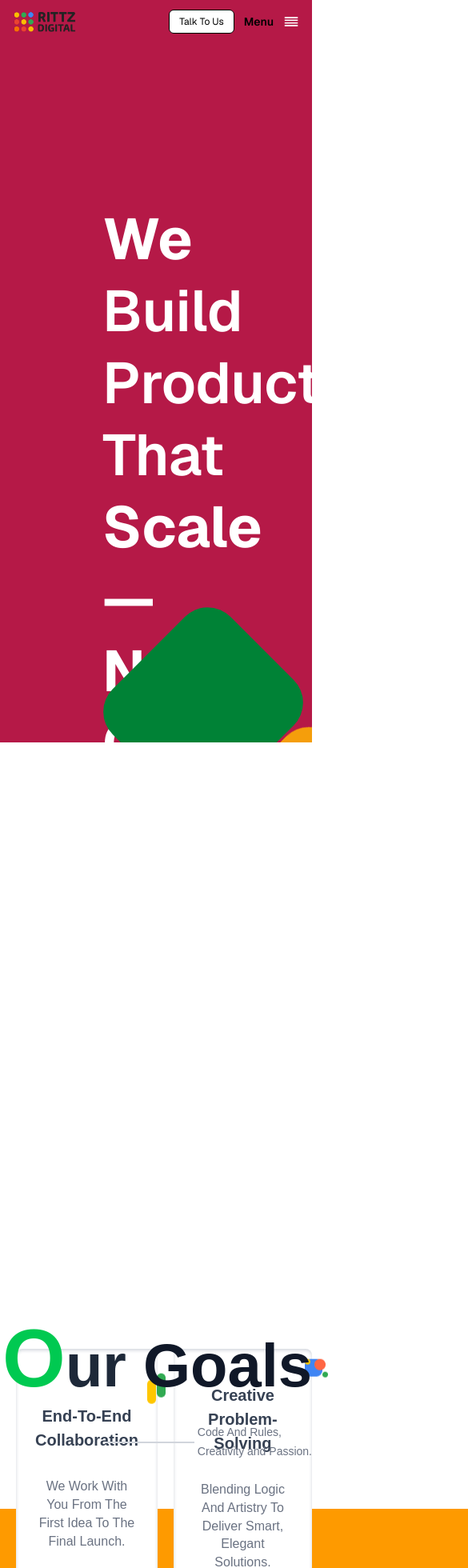
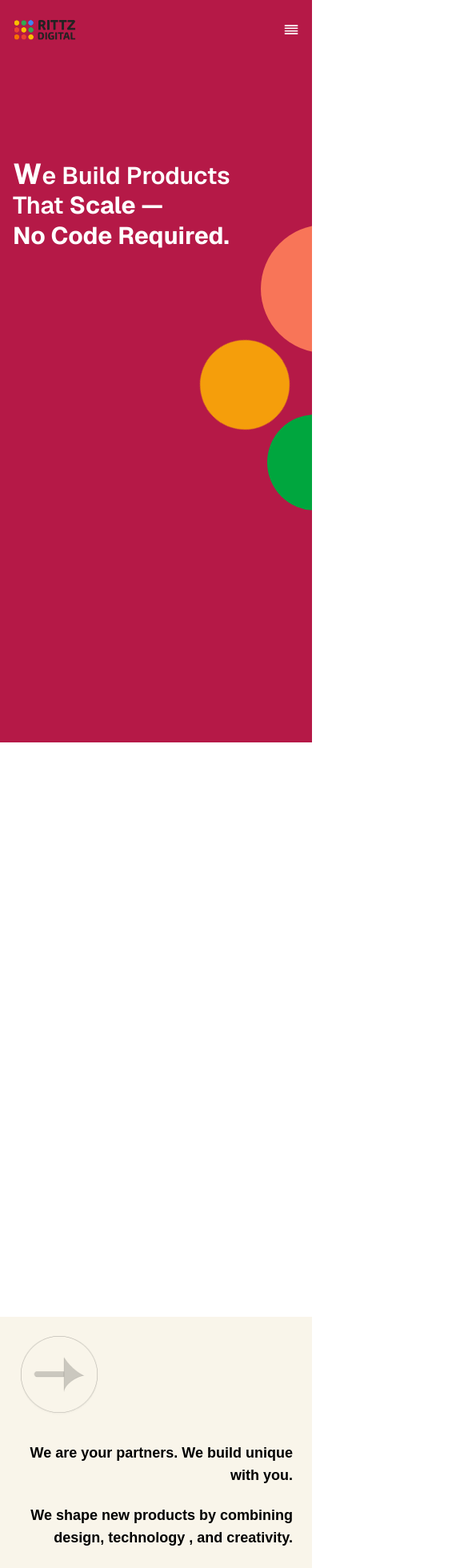
Before and after one commit to FaisalRittz/rittzdigital, a Next.js app: page / in a window 390 px wide. Shown: the top 1960 px of the page at 80% size, 585 px wide, since content can reach past the window. Built offline with nearby package versions, Linux system fonts and the light colour scheme.

Commit message:
Made it responsive

```diff
--- a/src/components/brand.js
+++ b/src/components/brand.js
@@ -8,7 +8,6 @@ gsap.registerPlugin(ScrollTrigger);
 export default function Brand() {
   const cubeRef = useRef(null);
   const heroRef = useRef(null);
-
   const textRef = useRef(null);
   const bottomTextRef = useRef(null);
   const imageRef = useRef(null);
--- a/src/components/footer.js
+++ b/src/components/footer.js
@@ -5,7 +5,7 @@ export default function Footer() {
         {/* Left Column */}
         <div>
           {/* Logo */}
-          <div className="flex items-center space-x-2 mb-6">
+          <div className="flex items-center justify-center sm:justify-normal space-x-2 mb-6">
             <img
               src="/assets/rittz_logo.png"
               alt="Logo"
@@ -14,7 +14,7 @@ export default function Footer() {
           </div>
 
           {/* Nav Links */}
-          <div className="flex flex-wrap gap-6 mb-6 text-sm sm:text-base">
+          <div className="flex flex-wrap gap-6 mb-6 text-sm sm:text-base justify-center sm:justify-normal">
             <a href="#" className="hover:text-orange-500">Home</a>
             <a href="#" className="hover:text-orange-500">Services</a>
             <a href="#" className="hover:text-orange-500">About</a>
--- a/src/components/header.js
+++ b/src/components/header.js
@@ -11,7 +11,7 @@ export default function Header() {
 
   return (
     <>
-      <header className="w-full px-4 sm:px-6 md:px-10 py-3 sm:py-4 md:py-5 flex items-center justify-between bg-transparent z-40">
+      <header className="w-full px-4 sm:px-6  md:px-10 py-3 pt-6 sm:py-4 md:py-5 flex items-center justify-between bg-transparent z-40">
         {/* Logo */}
         <div className="flex items-center">
           <img
@@ -25,7 +25,7 @@ export default function Header() {
         <div className="flex items-center gap-3 sm:gap-4 md:gap-6">
           <button
             onClick={handleContactClick}
-            className="px-3 sm:px-4 py-1.5 sm:py-2 text-xs sm:text-sm bg-white text-black border border-black rounded-md relative overflow-hidden group"
+            className="px-3 hidden sm:block sm:px-4 py-1.5 sm:py-2 text-xs sm:text-sm bg-white text-black border border-black rounded-md relative overflow-hidden group"
           >
             <span
               className="absolute bottom-0 left-0 w-0 h-0 bg-black rounded-full transition-all duration-300 ease-out group-hover:w-[60rem] group-hover:h-[60rem]"
@@ -36,11 +36,11 @@ export default function Header() {
             </span>
           </button>
 
-          <span className="text-sm sm:text-base md:text-lg font-semibold text-black">
+          <span className="text-sm hidden sm:block sm:text-base md:text-lg font-semibold text-black">
             Menu
           </span>
 
-          <div className="w-5 sm:w-6 h-5 sm:h-6">
+          <div className="w-5 sm:w-6 cursor-pointer h-5 sm:h-6">
             <img
               src="/assets/align-justify.png"
               alt="Menu Icon"
--- a/src/components/hero.js
+++ b/src/components/hero.js
@@ -96,9 +96,9 @@ export default function Hero() {
       >
         <Header />
 
-        <div className="absolute w-full mt-30">
-          <h1 className="text-7xl ml-[8rem] mt-[5rem] relative font-semibold leading-tight z-0">
-            <span className="text-white font-bold">We</span> Build Products
+        <div className="absolute w-full sm:mt-30 mt-10">
+          <h1 className="sm:text-7xl text-3xl sm:ml-[8rem]  ml-4 mt-24 sm:mt-[5rem] relative font-semibold leading-tight z-0">
+            <span className="font-bold text-4xl sm:text-8xl">W</span>e Build Products
             <br />
             That <span className="font-bold">Scale —</span>
             <br />
@@ -107,7 +107,7 @@ export default function Hero() {
 
           <div
             ref={cubeRef}
-            className="absolute w-[12rem] h-[12rem] -bottom-15 -right-23 rounded-[40px] rotate-45 transform-style-preserve-3d z-10"
+            className="absolute overflow-hidden w-[7rem] h-[7rem] -bottom-56 sm:w-[12rem] right-7 sm:h-[12rem] sm:-bottom-15 sm:-right-23 rounded-full rotate-45 transform-style-preserve-3d z-10"
             style={{ transformStyle: "preserve-3d" }}
           >
             <div
@@ -130,8 +130,8 @@ export default function Hero() {
             <Brand />
           </div>
 
-          <div className="absolute bg-blue-600 -bottom-55 right-12 w-[12rem] rotate-45 rounded-[40px] h-[13rem] z-0"></div>
-          <div className="absolute bg-green-700 bottom-19 right-10 w-[12rem] h-[13rem] rotate-45 rounded-[40px] z-0"></div>
+          <div className="absolute bg-green-600 -right-16 top-[26rem] sm:-bottom-55 sm:right-12 sm:w-[12rem] w-[7.5rem] rotate-45 rounded-full sm:h-[13rem] h-[7.5rem] z-0"></div>
+          <div className="absolute bg-[#F87558] -bottom-32 -right-24 sm:bottom-19 sm:right-10 w-[10rem] h-[10rem] sm:w-[12rem] sm:h-[12rem] rotate-45 rounded-full z-0"></div>
         </div>
       </main>
     </>
--- a/src/components/main.js
+++ b/src/components/main.js
@@ -11,7 +11,7 @@ export default function main() {
   return (
     <>
       <Hero/>
-      <Ourgoals/>
+      {/* <Ourgoals/>  */}
       <Products/>
       <Idea/>
       <Services/>
--- a/src/components/products.js
+++ b/src/components/products.js
@@ -2,47 +2,49 @@ import "../styles/globals.css";
 
 export default function Products() {
   return (
-    <div className="px-4 sm:px-8 md:px-12 lg:px-20 py-10">
-      <div className="bg-[#fefaf1] rounded-xl border p-6 sm:p-8 md:p-12 flex flex-col gap-10 items-center w-full max-w-[1300px] mx-auto">
+    <div className="px-0 sm:px-8  bg-white border-green-600 md:px-12 lg:px-20 sm:py-10">
+      <div className="bg-[#f9f5ea] sm:rounded-xl p-6 sm:p-8 md:p-12 flex flex-col gap-10 items-center w-full max-w-[1300px] mx-auto">
         {/* Top Section */}
         <div className="flex flex-col lg:flex-row justify-between items-center lg:items-start gap-8 w-full">
           {/* Left Image */}
-          <div className="relative group flex justify-center">
+          <div className="flex justify-start w-full lg:w-4/12">
+          <div className="relative group flex justify-start">
             <img
               src="/assets/Component 254.png"
               alt="arrow"
-              className="w-[140px] h-[140px] sm:w-[170px] sm:h-[170px] md:w-[196px] md:h-[196px] transition-opacity duration-300 group-hover:opacity-0"
+              className="w-[100px] h-[100px] sm:w-[170px] sm:h-[170px] md:w-[196px] md:h-[196px] transition-opacity duration-300 group-hover:opacity-0"
             />
             <div
               className="absolute top-1/2 left-1/2 transform -translate-x-1/2 -translate-y-1/2
               opacity-0 group-hover:opacity-100 transition-opacity duration-300"
             >
-              <div className="bg-white h-[9rem] w-[9rem] sm:h-[10rem] sm:w-[10rem] md:h-[12rem] md:w-[12rem] text-black text-[1.3rem] sm:text-[1.5rem] md:text-[2rem] font-bold px-6 py-8 rounded-full shadow-lg text-center leading-tight bounce-hover">
-                WHAT <br /> WE DO
+              <div className="bg-white h-[6rem] w-[6rem] sm:h-[10rem] sm:w-[10rem] md:h-[12rem] md:w-[12rem] text-black text-sm sm:text-[1.5rem] flex justify-center items-center md:text-[2rem] font-bold px-6 py-8 rounded-full shadow-lg text-center leading-tight bounce-hover">
+                WHAT<br/>WE DO
               </div>
             </div>
           </div>
+          </div>
 
           {/* Right Text */}
-          <div className="flex flex-col gap-4 text-black text-center lg:text-right w-full">
-            <p className="underline-text1 text-base sm:text-lg md:text-2xl font-semibold hover:text-amber-300 relative group inline-block">
+          <div className="flex flex-col  gap-4 lg:gap-7 items-end text-black text-right lg:text-right ">
+            <p className="underline-text1 text-end text-lg sm:text-lg md:text-xl font-semibold hover:text-amber-300 relative group inline-block">
               We are your partners. We build <span>unique with you.</span>
               <span className="block h-[2px] bg-amber-300 scale-x-0 group-hover:scale-x-100 transition-transform origin-left duration-300 mt-1"></span>
             </p>
-            <p className="underline-text2 text-base sm:text-lg md:text-2xl font-semibold hover:text-green-300 relative group inline-block">
+            <p className="underline-text2 text-lg sm:text-lg md:text-xl font-semibold hover:text-green-300 relative group inline-block">
               We shape new products by combining design, technology{" "}
               <span>, and creativity.</span>
               <span className="block h-[2px] bg-green-300 scale-x-0 group-hover:scale-x-100 transition-transform origin-left duration-300 mt-1"></span>
             </p>
-            <p className="underline-text3 text-base sm:text-lg md:text-2xl font-semibold hover:text-blue-300 relative group inline-block">
+            <p className="underline-text3 text-lg sm:text-lg md:text-xl font-semibold hover:text-blue-300 relative group inline-block">
               We keep the focus on <span>customer needs.</span>
               <span className="block h-[2px] bg-blue-300 scale-x-0 group-hover:scale-x-100 transition-transform origin-left duration-300 mt-1"></span>
             </p>
-            <p className="underline-text4 text-base sm:text-lg md:text-2xl font-semibold hover:text-orange-500 relative group inline-block">
+            <p className="underline-text4 text-lg sm:text-lg md:text-xl font-semibold hover:text-orange-500 relative group inline-block">
               Affordable tech, <span>human impact.</span>
               <span className="block h-[2px] bg-orange-400 scale-x-0 group-hover:scale-x-100 transition-transform origin-left duration-300 mt-1"></span>
             </p>
-            <p className="underline-text5 text-base sm:text-lg md:text-2xl font-semibold hover:text-red-500 relative group inline-block">
+            <p className="underline-text5 text-lg sm:text-lg md:text-xl font-semibold hover:text-red-500 relative group inline-block">
               Bold, collaborative, people-foc <span>used innovation.</span>
               <span className="block h-[2px] bg-red-500 scale-x-0 group-hover:scale-x-100 transition-transform origin-left duration-300 mt-1"></span>
             </p>
@@ -50,7 +52,7 @@ export default function Products() {
         </div>
 
         {/* Logos Section */}
-        <div className="grid grid-cols-2 sm:grid-cols-3 gap-6 place-items-center w-full">
+        <div className="grid  sm:grid-cols-3 gap-6 place-items-center w-full">
           {[
             "Group 1000001219",
             "Group 1000001220",
@@ -59,12 +61,14 @@ export default function Products() {
             "Group 1000001221",
             "Group 1000001223",
           ].map((name, index) => (
-            <img
-              key={index}
-              src={`/assets/${name}.png`}
-              alt={name}
-              className="w-[80px] sm:w-[100px] transition-transform duration-300 hover:-translate-y-2"
-            />
+            <div key={index} className={`${index%2!=0 ? 'mr-20' : 'ml-10 sm:ml-0'} flex`}>
+              <img
+
+                src={`/assets/${name}.png`}
+                alt={name}
+                className={` w-56 sm:w-60 transition-transform duration-300 hover:-translate-y-2`}
+              />
+            </div>
           ))}
         </div>
       </div>
```
